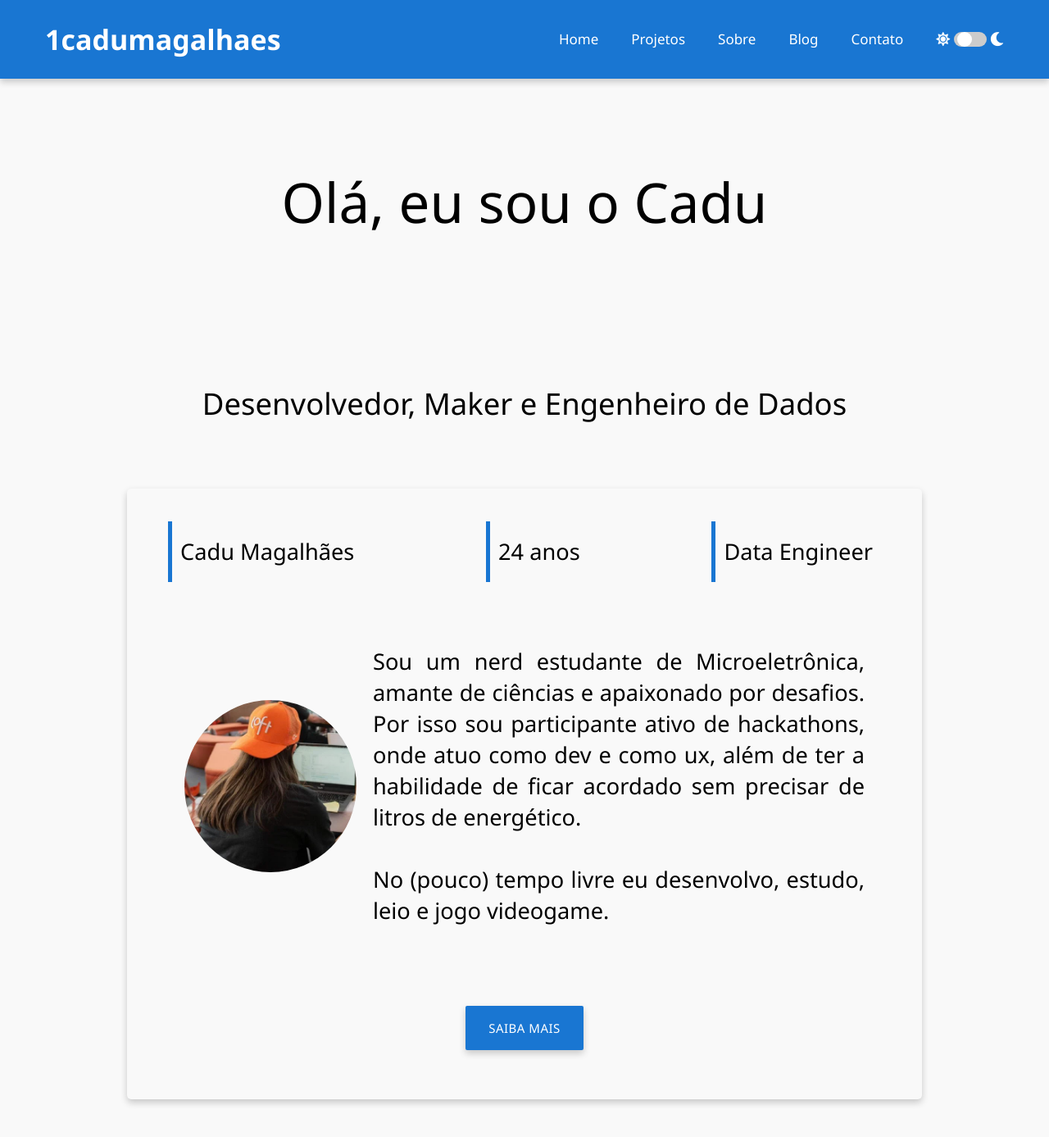
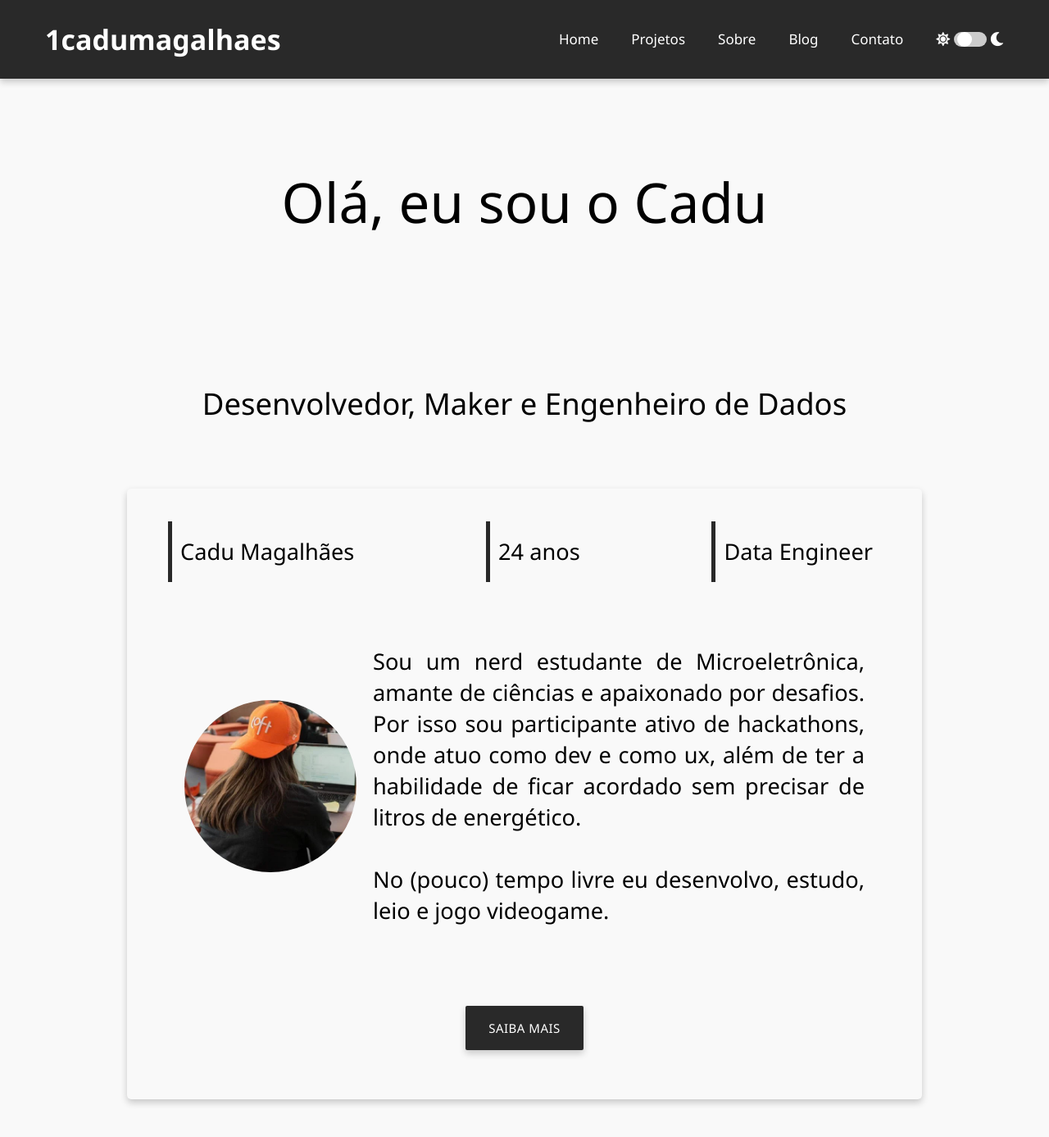
Before and after one commit to 1cadumagalhaes/1cadumagalhaes.github.io, a Jekyll site: the page built from index.html, in a window 1280 px wide and 1400 px high. Shown: the top 1387 px of the window at 82% size. Built offline with Jekyll 4.4.1, drawn with Linux system fonts in a browser that asks for light colours.

Commit message:
feat: changing colors to dark

```diff
--- a/Gemfile
+++ b/Gemfile
@@ -29,3 +29,4 @@ end
 gem "wdm", "~> 0.1.1", :platforms => [:mingw, :x64_mingw, :mswin]
 
 gem "jekyll-github-metadata"
+gem "webrick", "~> 1.7"
--- a/assets/css/colors.css
+++ b/assets/css/colors.css
@@ -1,13 +1,13 @@
 :root {
     --body-bg: #f9f9f9;
-    --primary: #1976d2;
-    --light: #63a4ff;
-    --dark: #004ba0;
+    --primary: #292929;
+    --light: #515151;
+    --dark: #000000;
     --text-on-color: #fff;
     --text-on-body: #000;
     --shadow: #0000002d;
     --card: #f9f9f9;
-    --banner: #63a4ff;
+    --banner: #515151;
 }
 .dark-mode:root {
     --body-bg: #121212;
@@ -19,7 +19,7 @@
     --dark-nav: #292929;
     --card: #292929;
     --shadow: #cccccc0f;
-    --banner: #63a4ff;
+    --banner: #515151;
 }
 
 /*colors*/
```
Also changed, not shown: Gemfile.lock.
